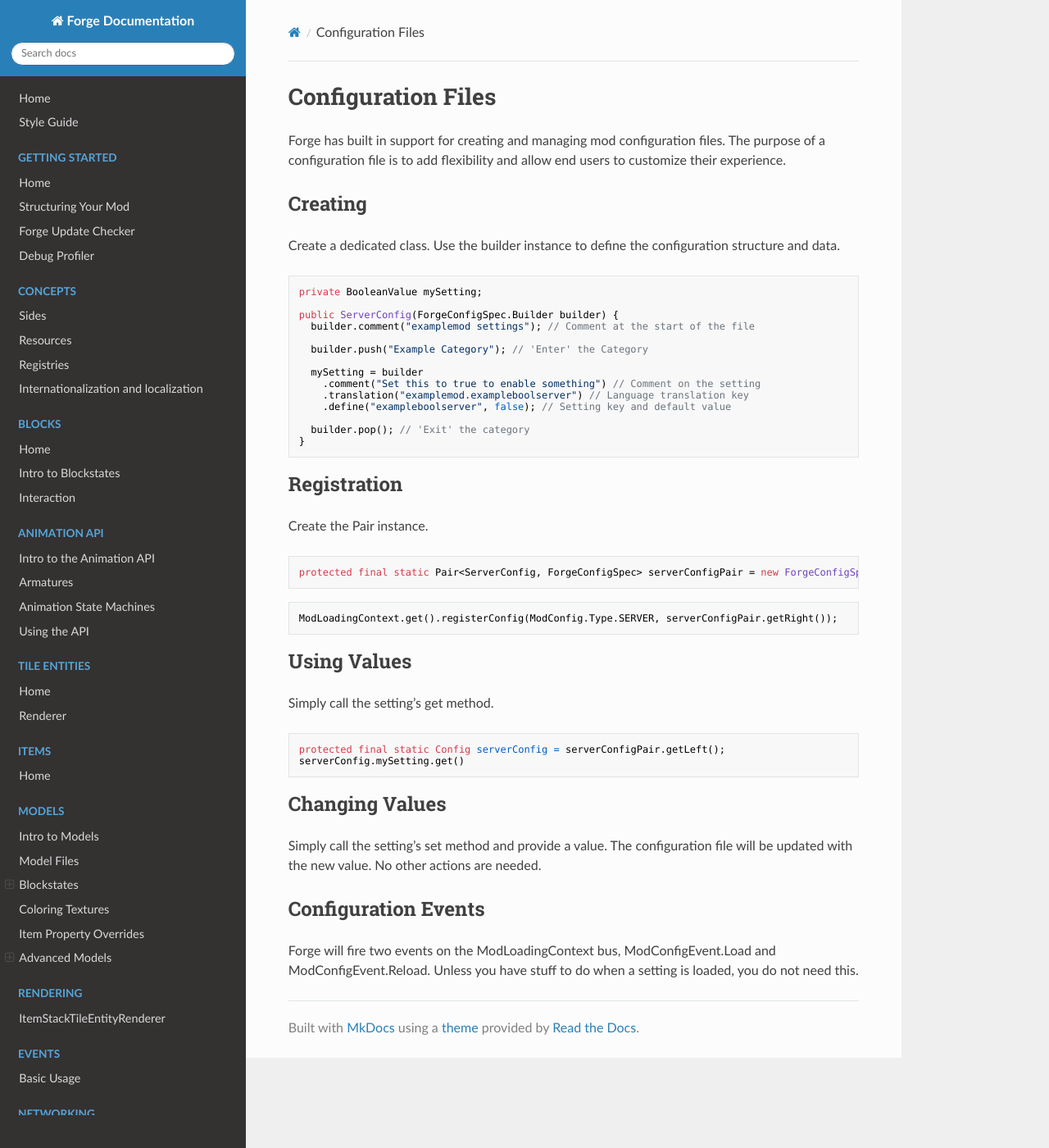
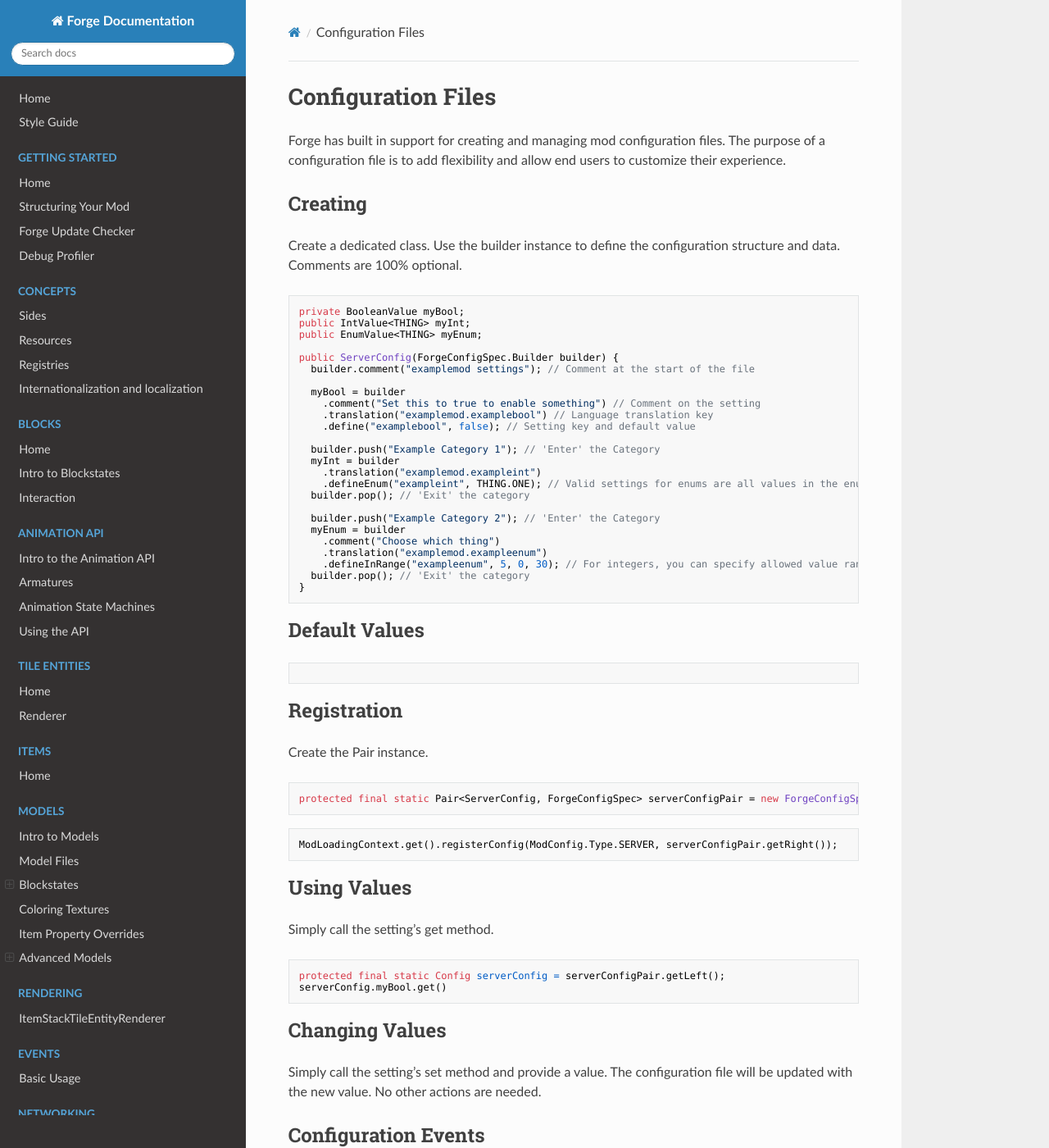
Before and after one commit to MinecraftForge/Documentation, an MkDocs documentation site: the page built from docs/config/intro.md, in a window 1280 px wide and 1400 px high. Shown: the whole window at 82% size. Built offline with MkDocs 1.6.1, drawn with Linux system fonts in a browser that asks for light colours; nearby versions of some CDN libraries.

Commit message:
Update intro.md
Added included examples for IntValue and EnumValue

````diff
--- a/docs/config/intro.md
+++ b/docs/config/intro.md
@@ -6,23 +6,41 @@ Forge has built in support for creating and managing mod configuration files. Th
 Creating
 --------
 
-Create a dedicated class. Use the builder instance to define the configuration structure and data.
+Create a dedicated class. Use the builder instance to define the configuration structure and data. Comments are 100% optional.
 
 ```java
-private BooleanValue mySetting;
+private BooleanValue myBool;
+public IntValue<THING> myInt;
+public EnumValue<THING> myEnum;
 
 public ServerConfig(ForgeConfigSpec.Builder builder) {
   builder.comment("examplemod settings"); // Comment at the start of the file
 
-  builder.push("Example Category"); // 'Enter' the Category
+  myBool = builder
+    .comment("Set this to true to enable something") // Comment on the setting
+    .translation("examplemod.examplebool") // Language translation key
+    .define("examplebool", false); // Setting key and default value
 
-  mySetting = builder
-    .comment("Set this to true to enable something") // Comment on the setting
-    .translation("examplemod.exampleboolserver") // Language translation key
-    .define("exampleboolserver", false); // Setting key and default value
+  builder.push("Example Category 1"); // 'Enter' the Category
+  myInt = builder
+    .translation("examplemod.exampleint")
+    .defineEnum("exampleint", THING.ONE); // Valid settings for enums are all values in the enum set
+  builder.pop(); // 'Exit' the category
 
+  builder.push("Example Category 2"); // 'Enter' the Category
+  myEnum = builder
+    .comment("Choose which thing")
+    .translation("examplemod.exampleenum")
+    .defineInRange("exampleenum", 5, 0, 30); // For integers, you can specify allowed value range
   builder.pop(); // 'Exit' the category
 }
+```
+
+Default Values
+--------------
+
+```java
+
 ```
 
 Registration
@@ -45,7 +63,7 @@ Simply call the setting's get method.
 
 ```java
 protected final static Config serverConfig = serverConfigPair.getLeft();
-serverConfig.mySetting.get()
+serverConfig.myBool.get()
 ```
 
 Changing Values
````
